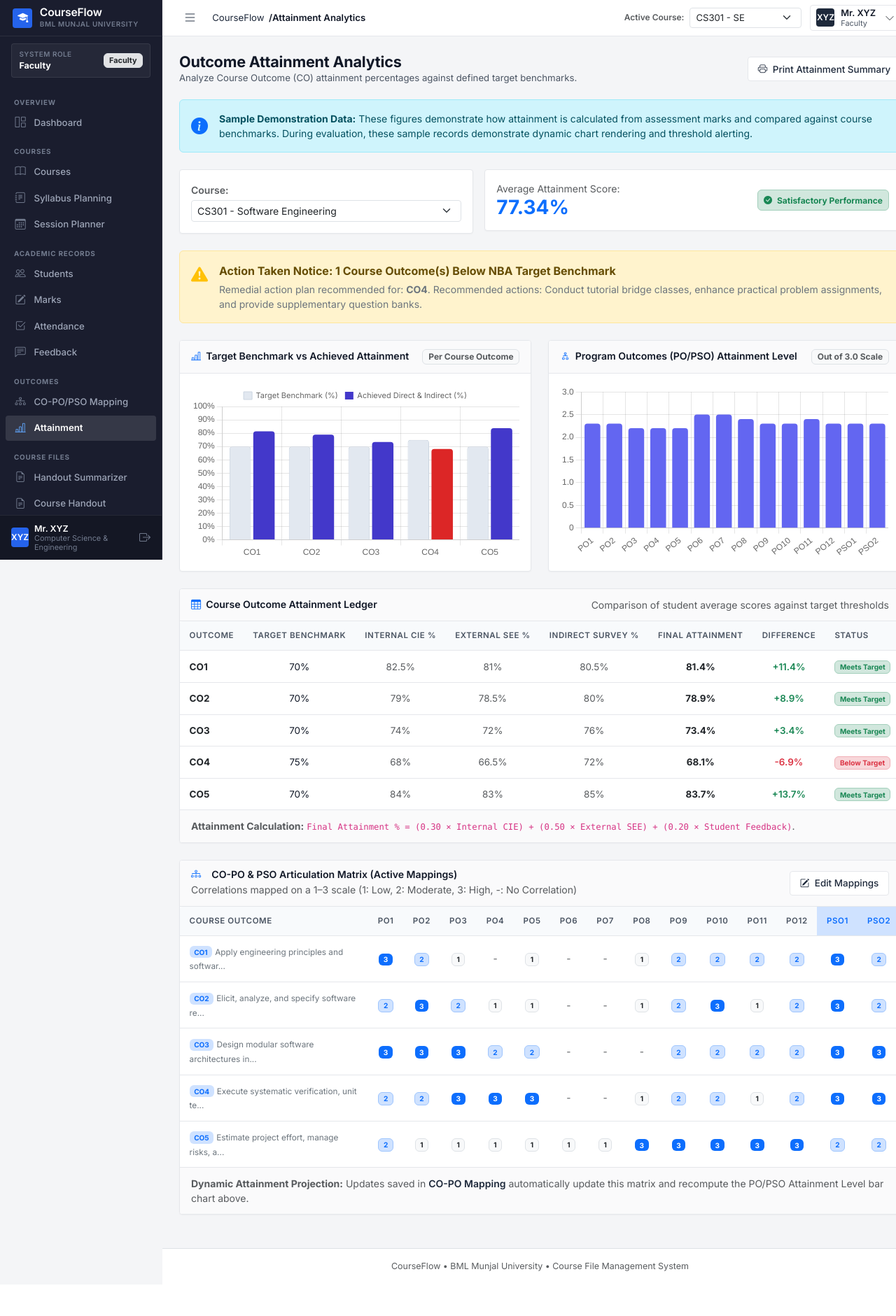
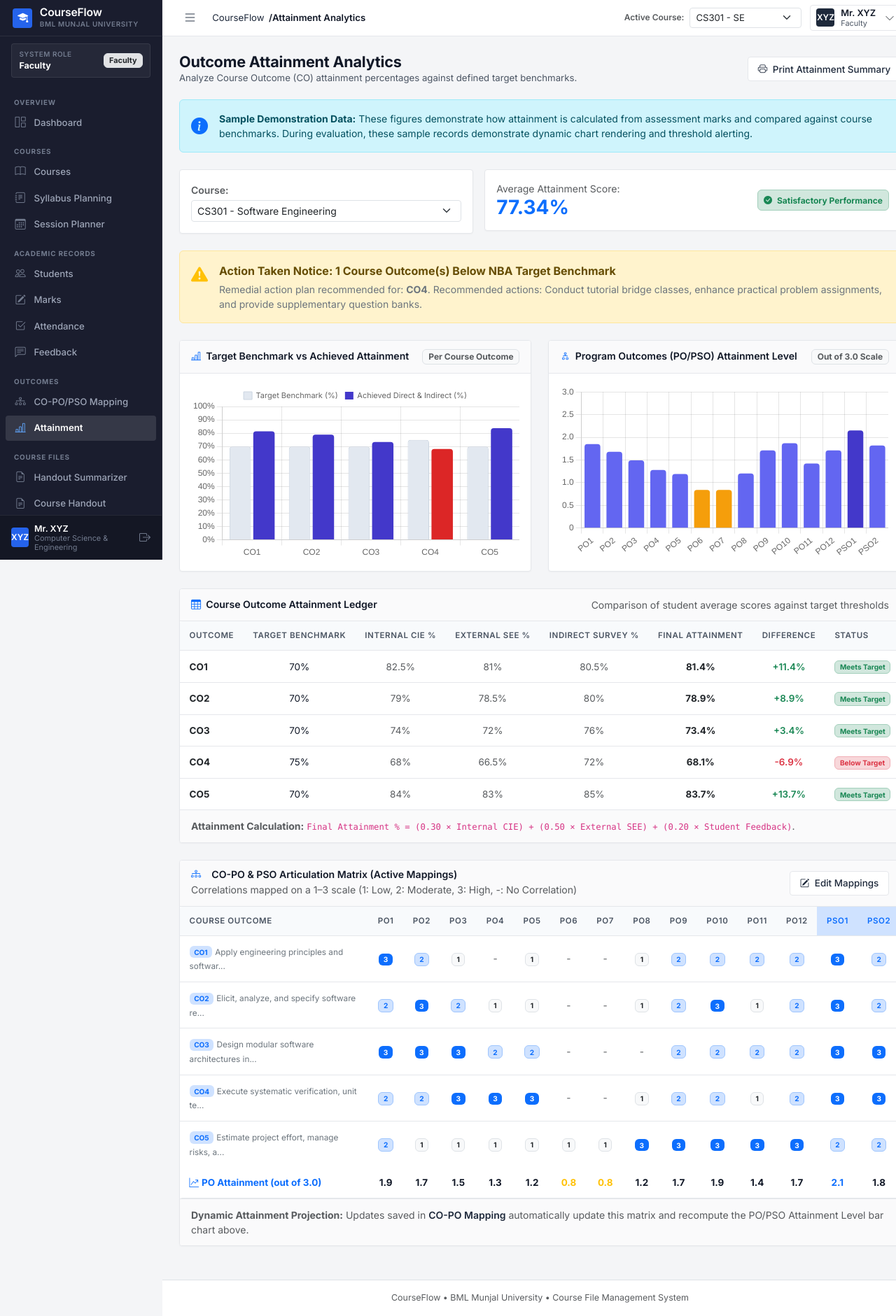
Before and after one commit to Prernaa-27/CourseFlow, a Flask app: page /attainment in a window 1280 px wide. Shown: the whole page at 70% size. Before the commit the page ends 1817 px from the top, so only its background shows below. Run offline with Flask 3, Linux system fonts and the light colour scheme.

Commit message:
Fix PO attainment formula to dynamically scale bars with correlation levels and auto-persist matrix changes

```diff
--- a/static/js/analytics.js
+++ b/static/js/analytics.js
@@ -167,6 +167,17 @@ function renderMappingMatrix() {
 
 window.updateCellColor = function(select) {
   select.setAttribute('value', select.value);
+  const co = select.dataset.co;
+  const target = select.dataset.target;
+  const val = parseInt(select.value, 10) || 0;
+  if (currentOutcomesData && currentOutcomesData.mapping) {
+    if (!currentOutcomesData.mapping[co]) currentOutcomesData.mapping[co] = {};
+    currentOutcomesData.mapping[co][target] = val;
+    // Auto-save immediately to store so changes reflect across pages even before clicking Save button
+    const courseSelect = document.getElementById('outcomesCourseSelect');
+    const courseId = courseSelect ? courseSelect.value : 'CS301';
+    CourseFlow.apiService.saveOutcomes(courseId, currentOutcomesData);
+  }
 };
 
 window.removeCO = function(coCode) {
@@ -220,8 +231,8 @@ async function initAttainmentPage() {
   async function load() {
     const attainment = await CourseFlow.apiService.getAttainment(currentCourse);
     const outcomesData = await CourseFlow.apiService.getOutcomes(currentCourse);
-    renderAttainmentView(attainment, outcomesData);
-    renderAttainmentMatrix(outcomesData);
+    const calculatedPoData = renderAttainmentView(attainment, outcomesData);
+    renderAttainmentMatrix(outcomesData, calculatedPoData);
   }
 
   if (courseSelect) {
@@ -317,7 +328,8 @@ function renderAttainmentView(attainment, outcomesData) {
   }
 
   // Charts
-  renderAttainmentCharts(attainment, outcomesData);
+  const poData = renderAttainmentCharts(attainment, outcomesData);
+  return poData;
 }
 
 function renderAttainmentCharts(attainment, outcomesData) {
@@ -365,18 +377,13 @@ function renderAttainmentCharts(attainment, outcomesData) {
   }
 
   // 2. Program Outcome PO / PSO Attainment Bar Chart (Dynamically computed from CO-PO Mapping Matrix)
-  const ctx2 = document.getElementById('poAttainmentChart');
-  if (ctx2 && typeof Chart !== 'undefined') {
-    if (poAttainmentChartInstance) {
-      poAttainmentChartInstance.destroy();
-    }
+  let poData = {};
   const defaultPo = {
     PO1: 2.7, PO2: 2.5, PO3: 2.8, PO4: 2.2, PO5: 2.6,
     PO6: 2.1, PO7: 2.0, PO8: 2.4, PO9: 2.5, PO10: 2.7,
     PO11: 2.3, PO12: 2.6, PSO1: 2.8, PSO2: 2.5
   };
 
-    let poData = {};
   if (outcomesData && outcomesData.mapping && outcomes.length > 0) {
     const coScores = {};
     outcomes.forEach(o => {
@@ -385,25 +392,34 @@ function renderAttainmentCharts(attainment, outcomesData) {
 
     const allTargets = [...PO_LIST, ...PSO_LIST];
     allTargets.forEach(target => {
-        let weightSum = 0;
-        let weightedScore = 0;
+      let mappedCoCount = 0;
+      let totalContribution = 0;
       Object.keys(outcomesData.mapping).forEach(coCode => {
         const weight = outcomesData.mapping[coCode][target] || 0;
         if (weight > 0) {
-            weightSum += weight;
-            const score = coScores[coCode] !== undefined ? coScores[coCode] : 75;
-            weightedScore += (score / 100) * weight;
+          mappedCoCount++;
+          const scorePct = coScores[coCode] !== undefined ? coScores[coCode] : 75;
+          // NBA OBE formula: Contribution of CO to PO = (CO Achieved % / 100) * Correlation Level
+          totalContribution += (scorePct / 100) * weight;
         }
       });
-        if (weightSum > 0) {
-          // Weighted achievement scaled to 3.0
-          poData[target] = parseFloat(((weightedScore / weightSum) * 3.0).toFixed(1));
+
+      if (mappedCoCount > 0) {
+        // Average attainment contribution across mapped COs on 0-3 scale
+        poData[target] = parseFloat((totalContribution / mappedCoCount).toFixed(2));
       } else {
-          poData[target] = (attainment.poAttainment && attainment.poAttainment[target]) || defaultPo[target] || 0.0;
+        // If no CO is mapped to this PO, attainment is 0.0
+        poData[target] = 0.0;
       }
     });
   } else {
     poData = attainment.poAttainment || defaultPo;
+  }
+
+  const ctx2 = document.getElementById('poAttainmentChart');
+  if (ctx2 && typeof Chart !== 'undefined') {
+    if (poAttainmentChartInstance) {
+      poAttainmentChartInstance.destroy();
     }
 
     const keys = Object.keys(poData);
@@ -416,7 +432,7 @@ function renderAttainmentCharts(attainment, outcomesData) {
         datasets: [{
           label: 'Attainment Level (Out of 3.0)',
           data: vals,
-          backgroundColor: '#6366F1',
+          backgroundColor: vals.map(v => v >= 2.0 ? '#4338CA' : v >= 1.0 ? '#6366F1' : v > 0 ? '#F59E0B' : '#E2E8F0'),
           borderRadius: 4
         }]
       },
@@ -424,7 +440,12 @@ function renderAttainmentCharts(attainment, outcomesData) {
         responsive: true,
         maintainAspectRatio: false,
         plugins: {
-          legend: { display: false }
+          legend: { display: false },
+          tooltip: {
+            callbacks: {
+              label: (ctx) => `Attainment: ${ctx.parsed.y > 0 ? ctx.parsed.y + ' / 3.0' : '0.0 (Unmapped)'}`
+            }
+          }
         },
         scales: {
           y: { min: 0, max: 3.0, ticks: { stepSize: 0.5 } }
@@ -432,13 +453,14 @@ function renderAttainmentCharts(attainment, outcomesData) {
       }
     });
   }
+  return poData;
 }
 
 
 // ==========================================================================
 // 3. ATTAINMENT PAGE CO-PO / PSO MATRIX RENDERER
 // ==========================================================================
-function renderAttainmentMatrix(outcomesData) {
+function renderAttainmentMatrix(outcomesData, poData) {
   const table = document.getElementById('attainmentMatrixTable');
   if (!table || !outcomesData || !outcomesData.cos) return;
 
@@ -472,4 +494,20 @@ function renderAttainmentMatrix(outcomesData) {
     row += '</tr>';
     return row;
   }).join('');
+
+  // Add Table Footer showing calculated PO Attainment Score matching the bar chart
+  let tfoot = table.querySelector('tfoot');
+  if (!tfoot) {
+    tfoot = document.createElement('tfoot');
+    table.appendChild(tfoot);
   }
+  let tfootHtml = '<tr class="table-light fw-bold">' +
+    '<td class="text-start text-primary"><i class="bi bi-graph-up-arrow me-1"></i>PO Attainment (out of 3.0)</td>';
+  [...PO_LIST, ...PSO_LIST].forEach(target => {
+    const val = (poData && poData[target] !== undefined) ? poData[target] : 0.0;
+    const colorClass = val >= 2.0 ? 'text-primary' : val >= 1.0 ? 'text-indigo' : val > 0 ? 'text-warning' : 'text-muted';
+    tfootHtml += `<td class="${colorClass} fw-bold">${val > 0 ? val.toFixed(1) : '-'}</td>`;
+  });
+  tfootHtml += '</tr>';
+  tfoot.innerHTML = tfootHtml;
+}
--- a/templates/attainment.html
+++ b/templates/attainment.html
@@ -162,5 +162,5 @@
 {% endblock %}
 
 {% block scripts %}
-<script src="{{ url_for('static', filename='js/analytics.js') }}"></script>
+<script src="{{ url_for('static', filename='js/analytics.js') }}?v=4.2"></script>
 {% endblock %}
--- a/templates/outcomes.html
+++ b/templates/outcomes.html
@@ -124,5 +124,5 @@
 {% endblock %}
 
 {% block scripts %}
-<script src="{{ url_for('static', filename='js/analytics.js') }}"></script>
+<script src="{{ url_for('static', filename='js/analytics.js') }}?v=4.2"></script>
 {% endblock %}
```
Lines whose indentation alone changed are shown as unchanged.
